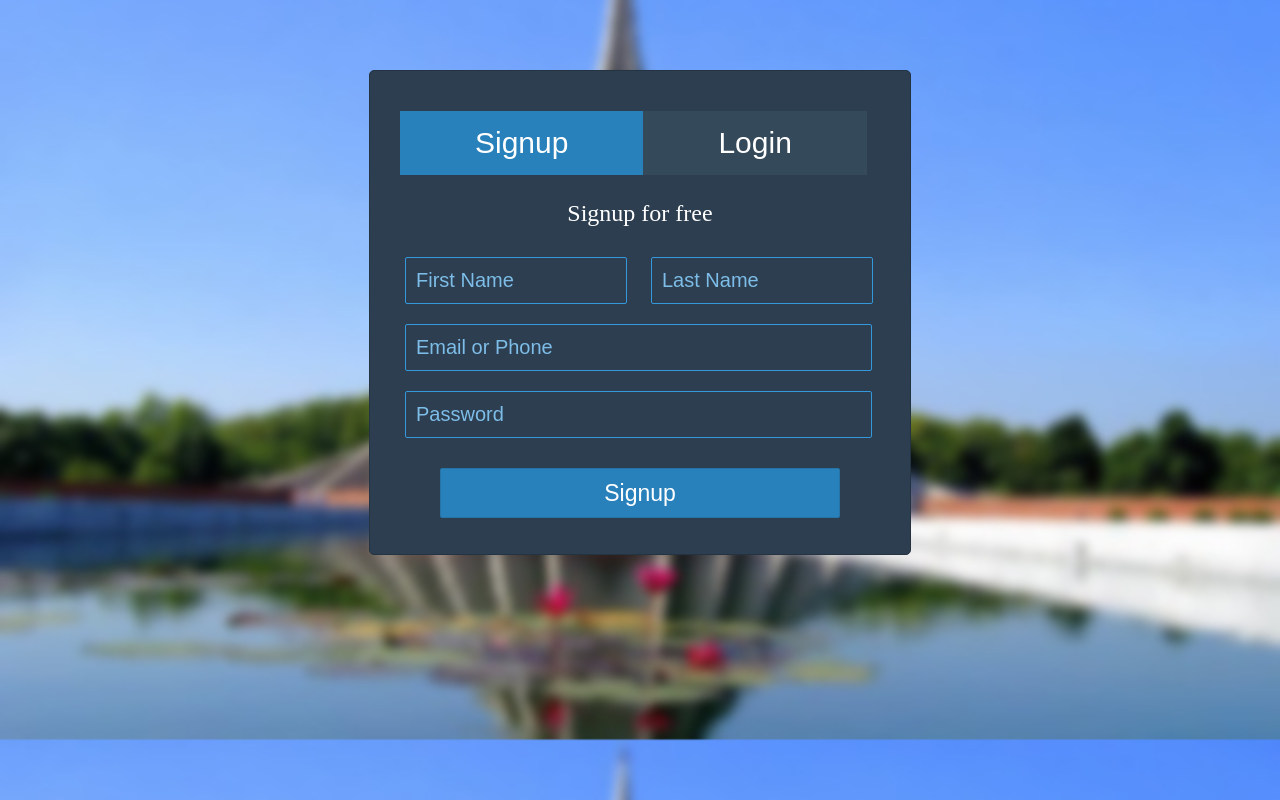
After one commit to biswasbijoy/NID-Management-System, a PHP site: page /signup.html in a window 1280 px wide. The commit adds this page. Run offline with PHP 8.4, Linux system fonts and the light colour scheme.

Commit message:
design with css and add image

```diff
--- /dev/null
+++ b/UI/login-script.js
@@ -0,0 +1,39 @@
+var signup_link = document.querySelector('.a1');
+var login_link = document.querySelector('.a2');
+
+
+
+var signup_form = document.querySelector('.signup-form');
+var login_form = document.querySelector('.login-form');
+
+var sign_sub = document.querySelector('.sign-sub');
+var log_sub = document.querySelector('.log-sub');
+
+sign_sub.addEventListener('click', signupAlert);
+log_sub.addEventListener('click', loginAlert);
+
+function signupAlert() {
+    alert('Signup Successful');
+}
+
+function loginAlert() {
+    alert('Login Successful');
+}
+
+login_link.addEventListener('click', signup_hide);
+signup_link.addEventListener('click', login_hide);
+
+
+function signup_hide() {
+    signup_form.style.display = 'none';
+    login_form.style.display = 'block';
+    signup_link.style.background = '#34495e';
+    login_link.style.background = '#2981bc';
+}
+
+function login_hide() {
+    signup_form.style.display = 'block';
+    login_form.style.display = 'none';
+    signup_link.style.background = '#2981bc';
+    login_link.style.background = '#34495e';
+}
--- /dev/null
+++ b/UI/signup.html
@@ -0,0 +1,47 @@
+<!DOCTYPE html>
+<html lang="en">
+<head>
+    <meta charset="UTF-8">
+    <meta http-equiv="X-UA-Compatible" content="IE=edge">
+    <meta name="viewport" content="width=device-width, initial-scale=1.0">
+    <title>Login or Signup</title>
+    <link rel="stylesheet" href = "style.css">
+</head>
+<body>
+    <div class = center>
+        <div class = btns>
+            <a class = "a1" href="#">Signup</a>
+            <a class = "a2" href="#">Login</a>
+        </div>
+        <div class = "signup-form">
+        <div class = "header"> Signup for free</div>
+        <form action="">
+            <input class = "fstname" type="text" placeholder="First Name">
+            <input class = "lstname" type="text" placeholder="Last Name">
+            <input class="email" type="text" placeholder="Email or Phone">
+            <input class = "password" type="password" placeholder="Password">
+            <input input class = "sign-sub" type = "submit" value="Signup">
+            <br>
+            <br>
+            <br>
+        </form>
+        </div>
+
+
+        <div class = "login-form">
+            <div class = "header"> Login with your account</div>
+            <form action="">
+                <input class = "emailorphone" type="text" placeholder="Email or Phone">
+                <input class = "password" type="password" placeholder="Password">
+                <h5>Hello Mahfuz! password vuli gele amar loge contact kor</h5>
+                <input class = "log-sub" type = "submit" value="Login">
+                <br>
+                <br>
+            </form>
+        </div>
+
+    </div>
+
+    <script src="login-script.js"></script>
+</body>
+</html>
--- /dev/null
+++ b/UI/style.css
@@ -0,0 +1,103 @@
+body {
+    margin: 0;
+    padding: 0;
+    /* background: linear-gradient(
+        #bedef4, #93c8ec
+    );
+    height: 100vh; */
+    background-image: url('banner01_page1.jpg');
+    height: auto;
+    background-position: center;
+    background-size: cover;
+    width:auto;
+    /* filter: blur(8px);
+    -webkit-filter: blur(8px); */
+    /* backdrop-filter: blur(13px); */
+    overflow: hidden;
+}
+
+.center {
+    margin: 70px auto;
+    width: 540px;
+    border: 1px solid #243342;
+    border-radius: 5px;
+    position: relative;
+    background: #2c3e50;
+}
+.center .btns {
+    display: flex;
+    padding: 40px 0 20px 30px;
+}
+.center a {
+    text-decoration: none;
+    padding: 15px 75px;
+    font-size: 30px;
+    color: white;
+    font-family: arial;
+    background-color: #2981bc;
+}
+a.a2 {
+    background: #34495a;
+}
+.center .header {
+    text-align: center;
+    font-size: 24px;
+    color: white;
+    padding: 5px 0 30px 0;
+}
+/*
+.center .header1 {
+    text-align: center;
+    font-size: 24px;
+    color: white;
+    padding: 5px 0 30px 0;
+} */
+
+form input {
+    height: 45px;
+    width: 200px;
+    font-size: 20px;
+    background: none;
+    border: 1px solid #3498db;
+    border-radius: 2px;
+    padding: 0px 10px;
+    margin-left: 35px;
+    color: white;
+}
+
+::placeholder {
+    color: #7dbde8;
+}
+
+form input.lstname {
+    margin-left: 20px;
+}
+
+form input.email {
+    margin-top: 20px;
+    width: 445px;
+}
+
+form input.password {
+    margin-top: 20px;
+    width: 445px;
+}
+form input.emailorphone {
+    width: 445px;
+}
+
+form input[type = "submit"] {
+    margin: 30px 0px 0px 70px;
+    width: 400px;
+    height: 50px;
+    font-size: 23px;
+    cursor: pointer;
+    background: #2981bc;
+    color: white;
+    border: 1px solid #2573a7;
+    align-tracks: center;
+}
+
+.center .login-form {
+    display: none;
+}
```
Also changed, not shown: Database/login/login_and_signup_form/home.html (added, +13 -0 lines), UI/index.css (+157 -0 lines), UI/index.html (+19 -1 lines), UI/banner01_page.jpg, UI/banner01_page1.jpg (added), UI/child.jpg (added), UI/edp.jpg (added), UI/flag.jpg (added), UI/meeting.png (added), UI/pm.png (added), 2 other files.
